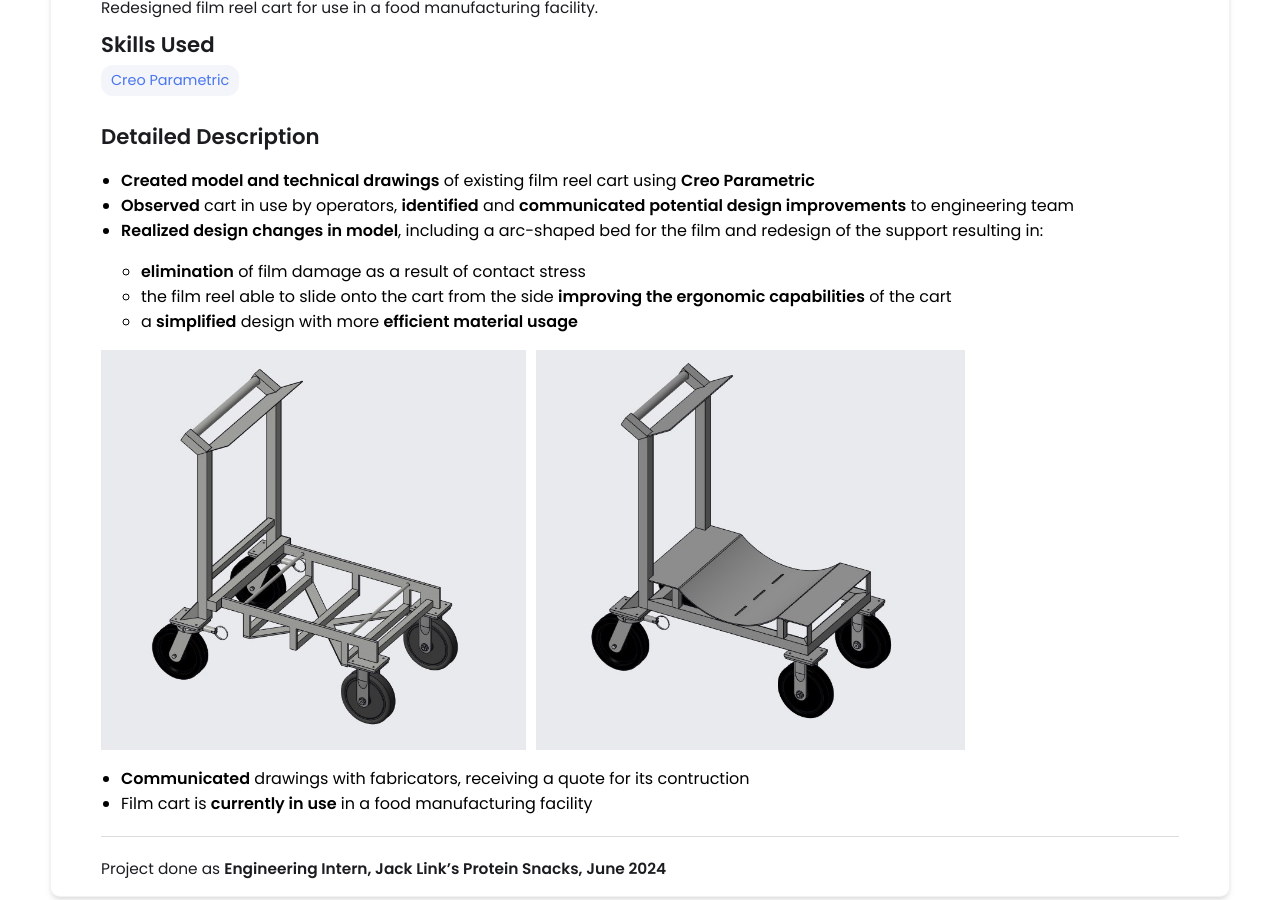
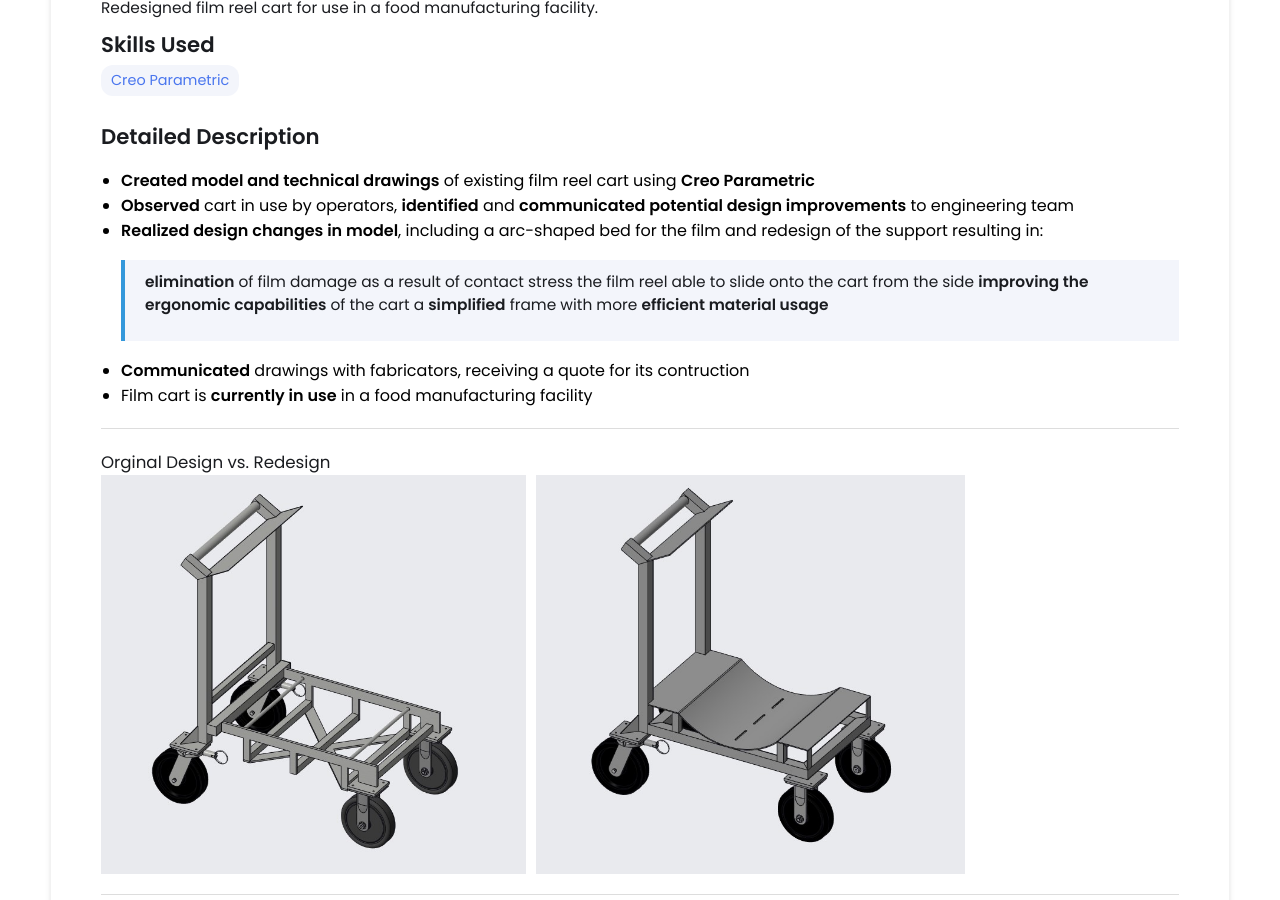
Before and after one commit to owenpickart/owenpickart.github.io, a Jekyll site: the page built from _projects/film_reel_cart/index.md, in a window 1280 px wide and 900 px high, scrolled down 592 px. Built offline with Jekyll 4.4.1, drawn with Linux system fonts in a browser that asks for light colours.

Commit message:
Update index.md

```diff
--- a/_projects/film_reel_cart/index.md
+++ b/_projects/film_reel_cart/index.md
@@ -10,13 +10,17 @@ main-image: /creo.jpg
 - **Created model and technical drawings** of existing film reel cart using **Creo Parametric**
 - **Observed** cart in use by operators, **identified** and **communicated potential design improvements** to engineering team
 - **Realized design changes in model**, including a arc-shaped bed for the film and redesign of the support resulting in:
-  - **elimination** of film damage as a result of contact stress
-  - the film reel able to slide onto the cart from the side **improving the ergonomic capabilities** of the cart
-  - a **simplified** design with more **efficient material usage**
-{% include image-gallery.html images="origfilmcart.jpg, newfilmcart.jpg" height="400" %}
+  > **elimination** of film damage as a result of contact stress
+  > the film reel able to slide onto the cart from the side **improving the ergonomic capabilities** of the cart
+  > a **simplified** frame with more **efficient material usage**
 - **Communicated** drawings with fabricators, receiving a quote for its contruction
 - Film cart is **currently in use** in a food manufacturing facility
 
 ---
 
+### Orginal Design vs. Redesign
+{% include image-gallery.html images="origfilmcart.jpg, newfilmcart.jpg" height="400" %}
+
+---
+
 Project done as **Engineering Intern, Jack Link's Protein Snacks, June 2024**
```
